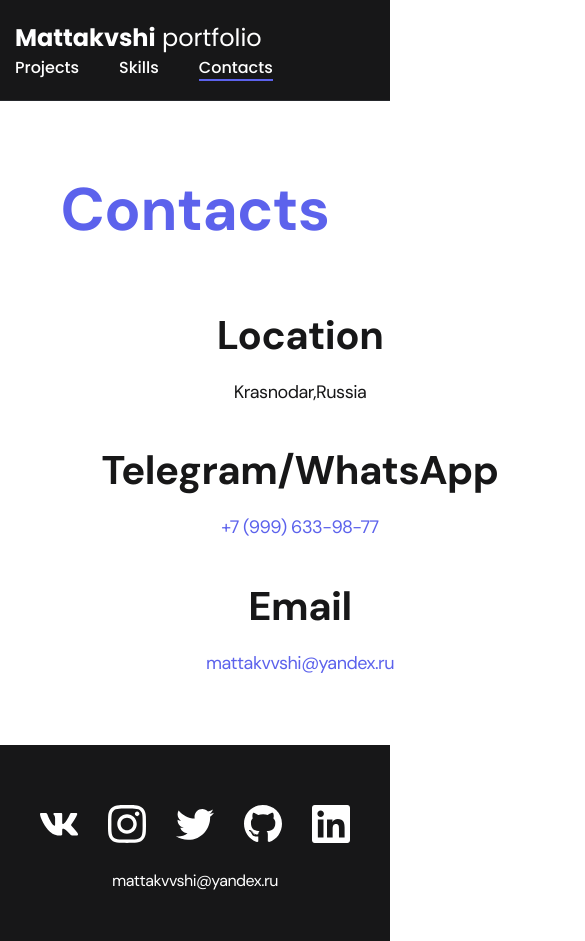
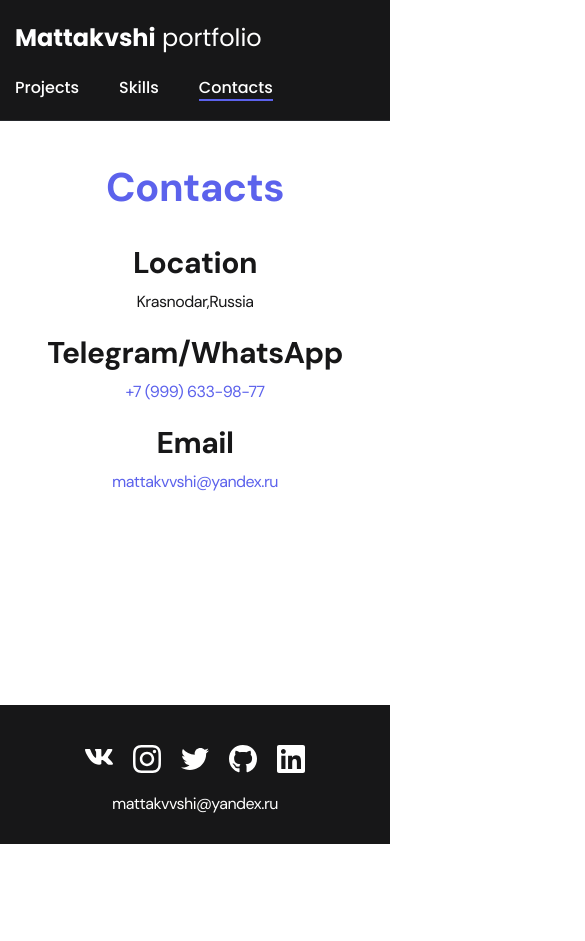
Before and after one commit to mattakvshi/Mattakvshi-portfolio, a plain HTML site: page contacts.html in a window 390 px wide. Shown: the whole page, 585 px wide, since content can reach past the window. After the commit the page ends 844 px from the top, so only its background shows below. Drawn offline with Linux system fonts and the light colour scheme.

Commit message:
I made an adaptation for mobile devices.

```diff
--- a/css/main.css
+++ b/css/main.css
@@ -73,7 +73,7 @@ body {
 	justify-content: space-between;
 	align-items: center;
 	column-gap: 30px;
-	grid-row: 20px;
+	row-gap: 20px;
 	flex-wrap: wrap;
 }
 
@@ -89,6 +89,8 @@ body {
 
 .nav-list {
 	display: flex;
+	flex-wrap: wrap;
+	row-gap: 10px;
 	align-items: center;
 	column-gap: 40px;
 	font-size: 16px;
@@ -353,3 +355,77 @@ body {
 .copyright {
 	font-size: 16px;
 }
+
+@media (max-width: 620px) {
+	/* Header */
+
+	.header {
+		min-height: unset;
+	}
+
+	.header__title {
+		font-size: 30px;
+	}
+
+	.header__title strong {
+		font-size: 40px;
+	}
+
+	/* General */
+
+	.section {
+		padding: 40px 0;
+	}
+
+	.title-1 {
+		margin-bottom: 30px;
+		font-size: 40px;
+	}
+
+	.title-2 {
+		margin-bottom: 10px;
+		font-size: 30px;
+	}
+
+	/* Projects */
+
+	.project__title {
+		font-size: 20px;
+	}
+
+	/* Project page */
+
+	.project-details__desc {
+		margin-bottom: 20px;
+		font-size: 20px;
+	}
+
+	/* Content List */
+
+	.content-list {
+		row-gap: 20px;
+		min-width: unset;
+	}
+
+	.content-list__item {
+		font-size: 16px;
+	}
+
+	/* Footer */
+
+	.footer {
+		padding: 40px 0 30px;
+	}
+
+	.footer__wrapper {
+		row-gap: 20px;
+	}
+
+	.social {
+		column-gap: 20px;
+	}
+
+	.social__item {
+		width: 28px;
+	}
+}
```
Also changed, not shown: project-page1.html (renamed from project-page1 copy.html).
